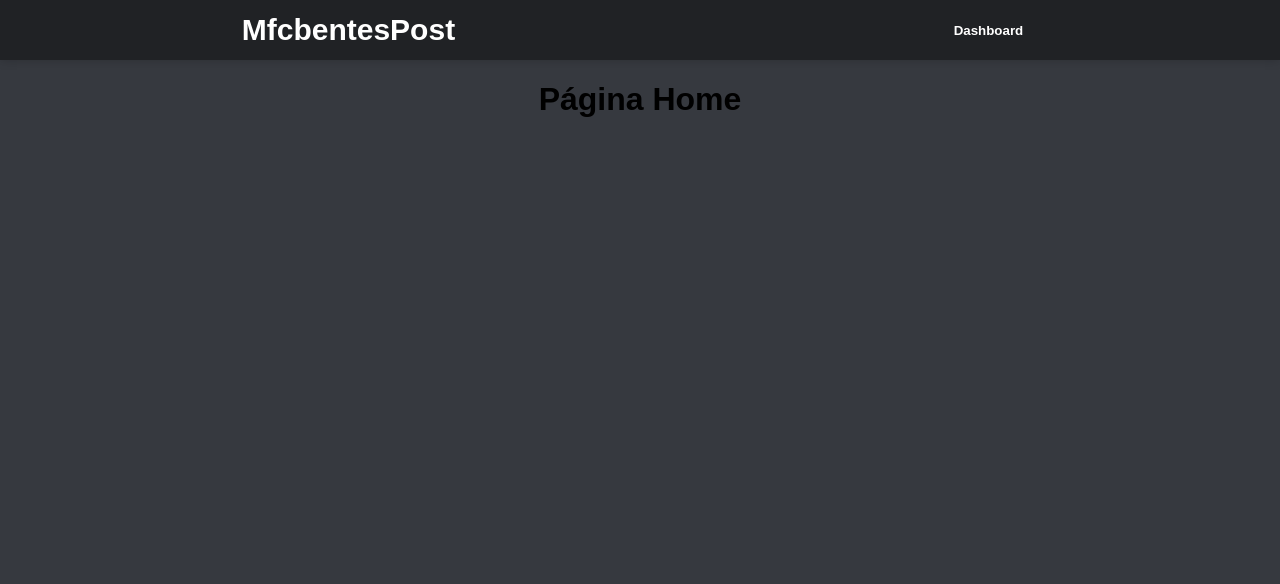
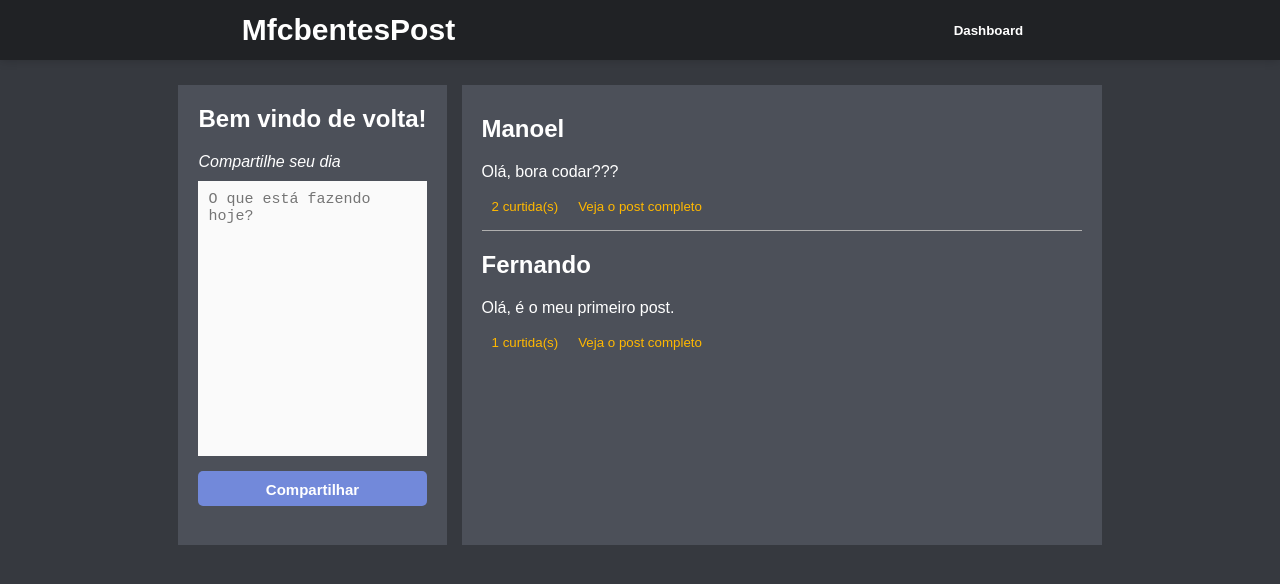
Before and after one commit to mfcbentes/mfcbentes-post, a Vue app: page / in a window 1280 px wide. Shown: the top 584 px of the page. Built offline with nearby package versions, Linux system fonts and the light colour scheme; no server answers; sample sign-in values are in the browser's storage.

Commit message:
Criando a pagina Home

```diff
--- a/src/pages/home.css
+++ b/src/css/home.css
@@ -1,3 +1,9 @@
+#home {
+    display: flex;
+    flex-direction: row;
+    margin: 25px;
+  }
+
 .newpost{
     height: 460px;
     background: #4C5059;
--- a/src/pages/Home.vue
+++ b/src/pages/Home.vue
@@ -1,6 +1,29 @@
 <template>
   <div id="home">
-    <h1>Página Home</h1>
+    <div class="newpost">
+      <h2>Bem vindo de volta!</h2>
+      <span>Compartilhe seu dia</span>
+      <textarea placeholder="O que está fazendo hoje?" rows="15"> </textarea>
+      <button>Compartilhar</button>
+    </div>
+    <div class="postarea">
+      <article class="post">
+        <h1>Manoel</h1>
+        <p>Olá, bora codar???</p>
+        <div class="action-post">
+          <button>2 curtida(s)</button>
+          <button>Veja o post completo</button>
+        </div>
+      </article>
+      <article class="post">
+        <h1>Fernando</h1>
+        <p>Olá, é o meu primeiro post.</p>
+        <div class="action-post">
+          <button>1 curtida(s)</button>
+          <button>Veja o post completo</button>
+        </div>
+      </article>
+    </div>
   </div>
 </template>
 
@@ -12,4 +35,5 @@ export default {
 </script>
 
 <style scoped>
+@import "../css/home.css";
 </style>
```
